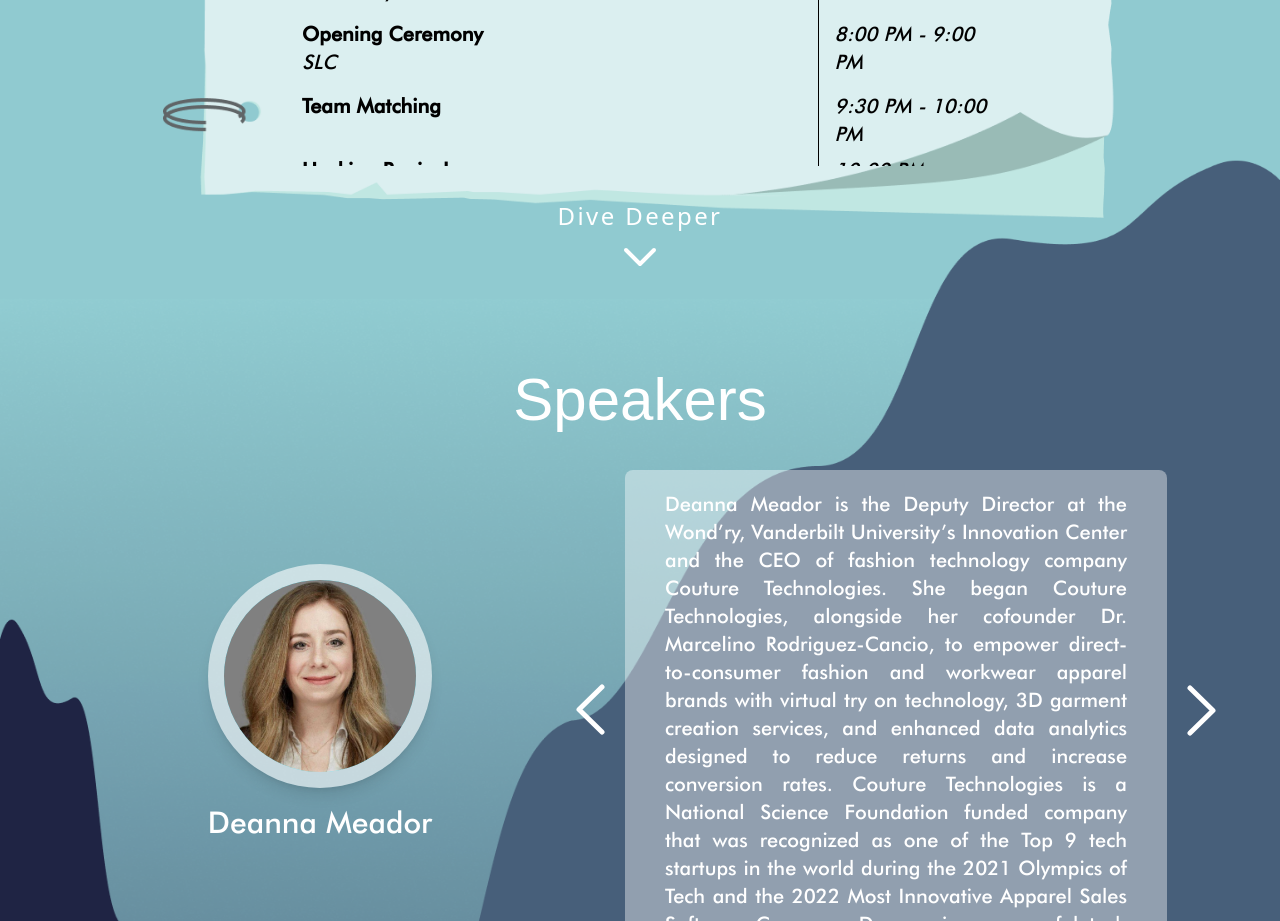
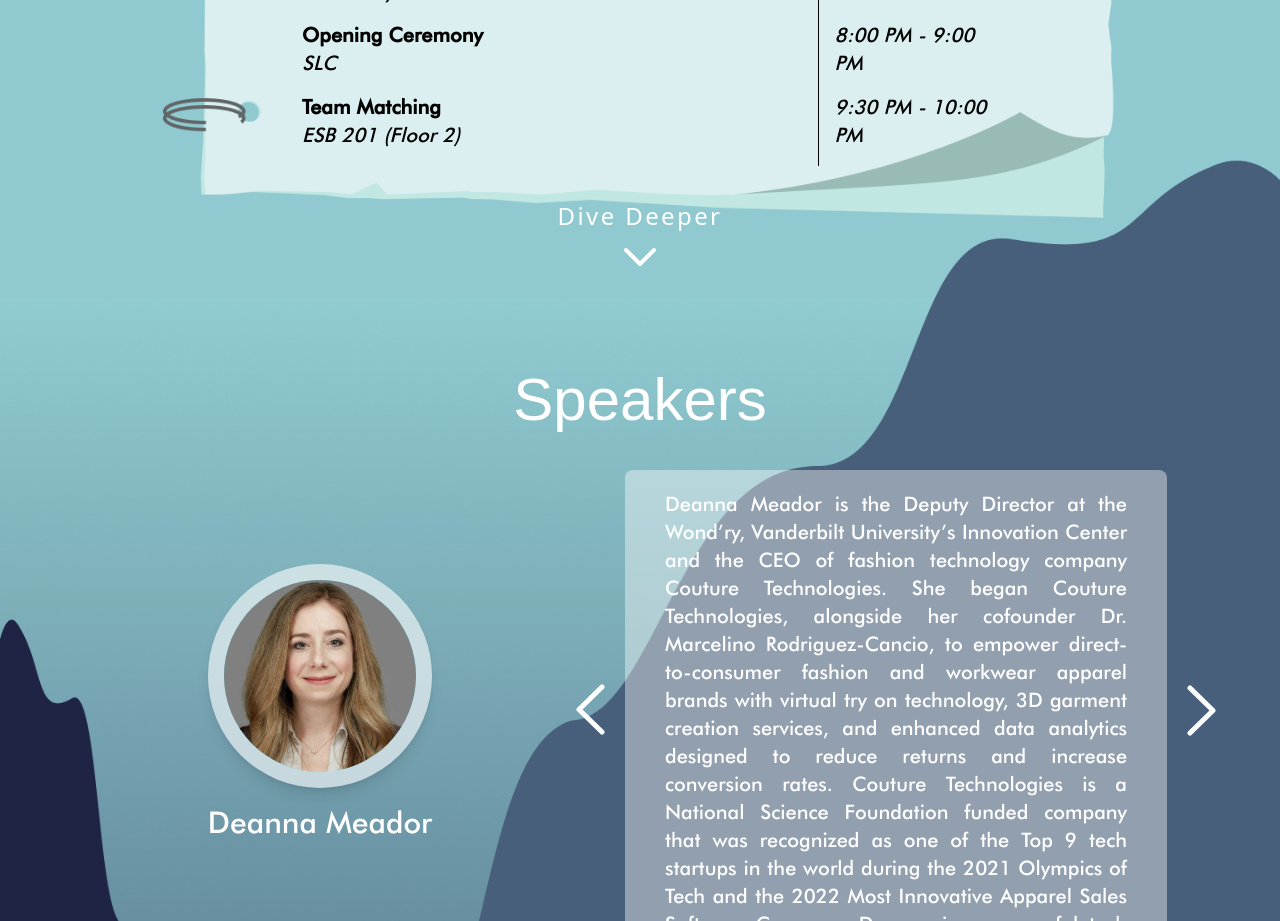
Before and after one commit to VandyHacks/vh9-promo-site, a Svelte app: page / in a window 1280 px wide. Shown: the part 2920-3841 px from the top of the page. Built offline with nearby package versions, Linux system fonts and the light colour scheme; a web font is replaced by a local one.

Commit message:
Update Schedule.svelte

```diff
--- a/src/pages/Schedule.svelte
+++ b/src/pages/Schedule.svelte
@@ -22,7 +22,7 @@
             },
             {
                 Event: 'Team Matching',
-                Location: '',
+                Location: 'ESB 201 (Floor 2)',
                 Time: '9:30 PM - 10:00 PM',
             },
             {
```
